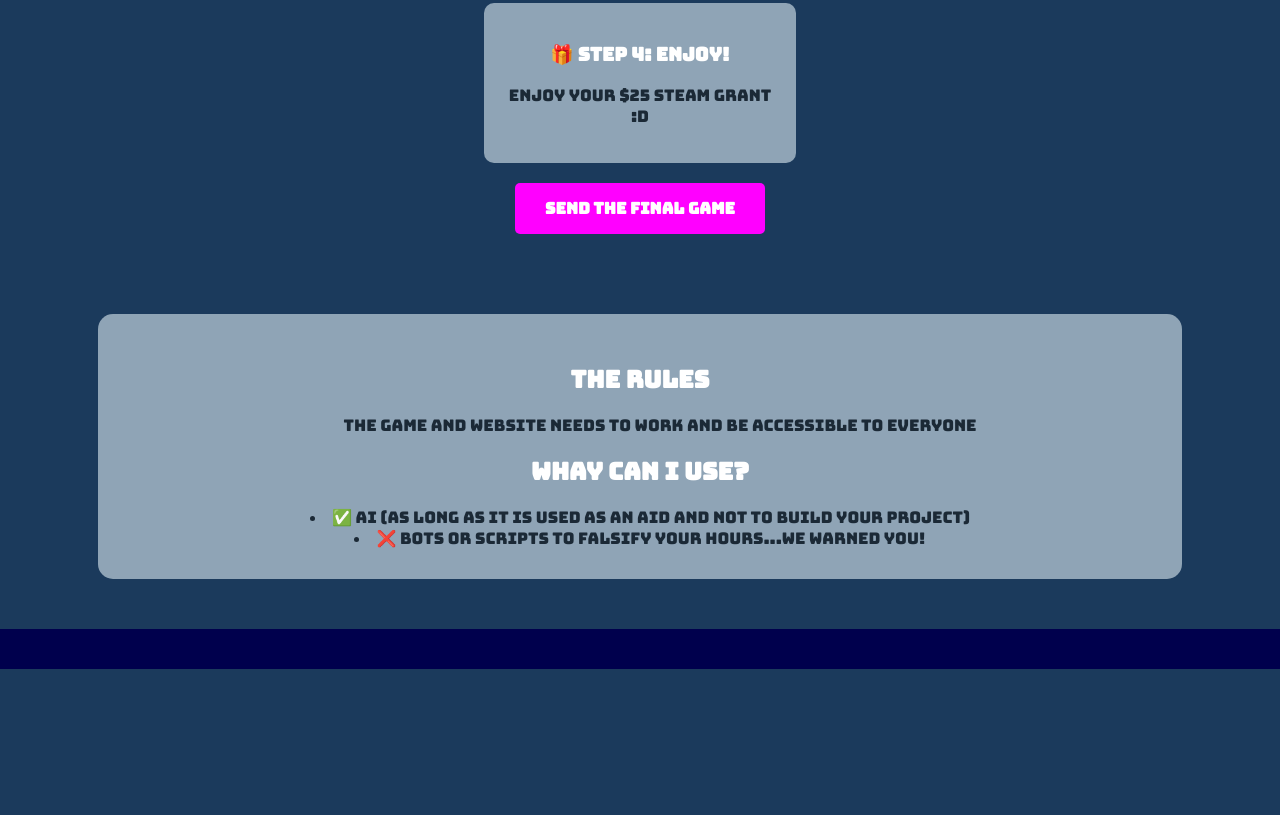
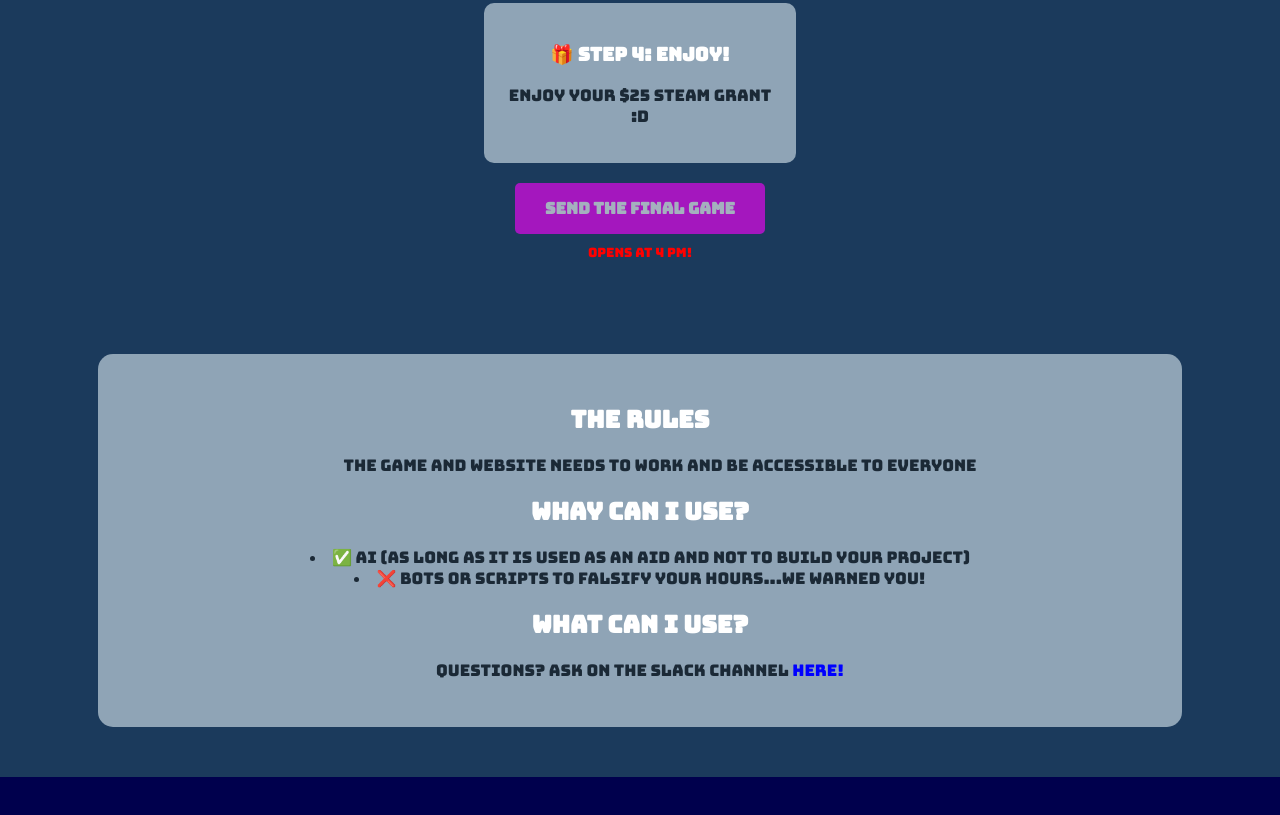
Before and after one commit to hackclub/CodeQuest, a plain HTML site: page index.html in a window 1280 px wide. Shown: the part 1185-2000 px from the top of the page. Before the commit the page ends 1854 px from the top, so only its background shows below. Drawn offline with Linux system fonts and the light colour scheme.

Commit message:
Pre-launch site

```diff
--- a/index.html
+++ b/index.html
@@ -57,7 +57,8 @@
                     <p>Enjoy your $25 Steam grant :D </p>
                 </div>
             </div>
-            <a href="https://forms.hackclub.com/t/kDtgxUPt8tus" class="button">SEND THE FINAL GAME</a>
+            <a href="https://forms.hackclub.com/t/kDtgxUPt8tus" class="button disabled" onclick="return false;">SEND THE FINAL GAME</a>
+            <p class="coming-soon">opens at 4 PM!</p>
         </section>
 
         <section id="rules" class="card">
@@ -68,6 +69,9 @@
             <h2>WHAY CAN I USE?</h2>
             <li>✅ AI (as long as it is used as an aid and not to build your project)</li>
             <li>❌ Bots or scripts to falsify your hours...we warned you!</li>
+            <h2>WHAT CAN I USE?</h2>
+            <p>Questions? Ask on the Slack channel <a
+                            href="https://hackclub.slack.com/archives/C09DTN74MQR" style="color: blue;">here!</a></p>
         </section>
     </main>
 
--- a/style.css
+++ b/style.css
@@ -36,6 +36,19 @@ a {
 
 .button:hover {
     background-color: #cc00cc;
+}
+
+.button.disabled {
+    opacity: 0.6;
+    pointer-events: none;
+    cursor: not-allowed;
+}
+
+.coming-soon {
+    color: red;
+    font-size: 0.8em;
+    margin-top: 10px;
+    text-align: center;
 }
 
 
```
